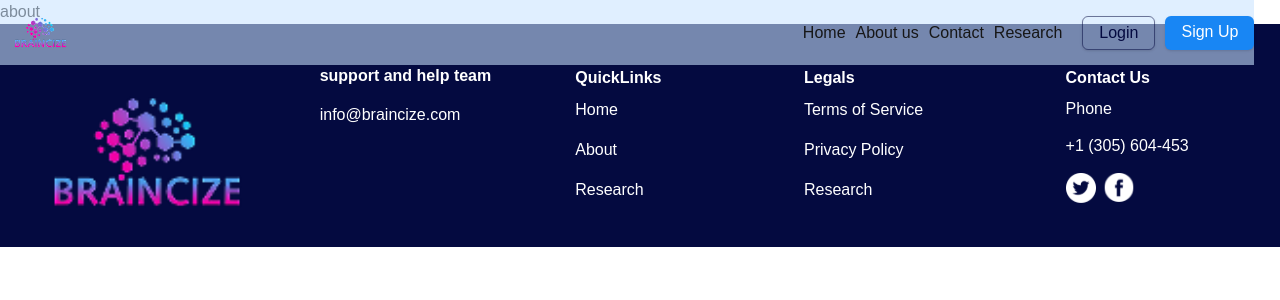
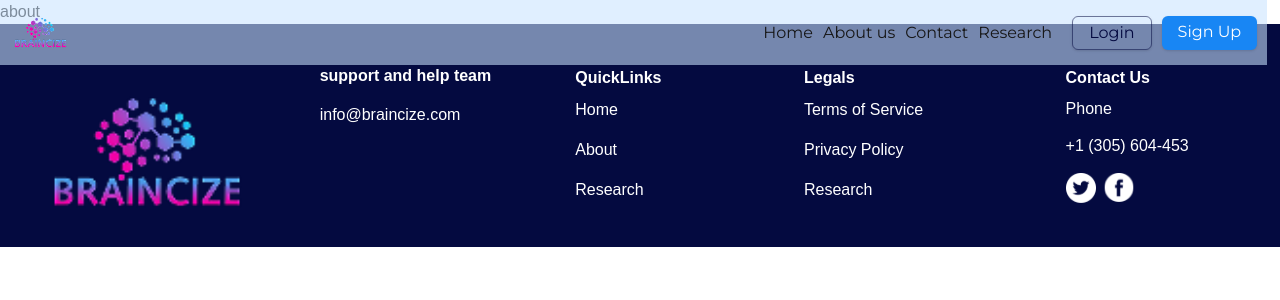
Before and after one commit to patrickowor/Braincize-Web, a Next.js app: page /about in a window 1280 px wide. Shown: the top 300 px of the page. Built offline with nearby package versions, Linux system fonts and the light colour scheme.

Commit message:
fix: minor fixes to header styles

```diff
--- a/src/app/globals.css
+++ b/src/app/globals.css
@@ -34,7 +34,7 @@ body {
   background: var(--background);
   color: var(--foreground);
   font-family: Arial, Helvetica, sans-serif;
-  overflow-x: hidden;
+  overflow-x: hidden !important;
 }
 
 .signup-btn {
--- a/src/app/index.module.css
+++ b/src/app/index.module.css
@@ -69,6 +69,7 @@
 @media (min-width: 600px) {
     .homepage {
         padding-top: 70px;
+        width: 100%;
         background-color: #CAE4FF;
     }
 
--- a/src/shared/components/Header.tsx
+++ b/src/shared/components/Header.tsx
@@ -6,7 +6,7 @@ import Link from 'next/link';
 export default async function Header() {
 
     return (
-        <header className={HeaderStyles.wrapper} >
+        <header className={`fnt-monserat  ${HeaderStyles.wrapper}`} >
             <section className={HeaderStyles.head}>
                 <div className={HeaderStyles.HeaderParent}>
                    <HeaderLogo />
--- a/src/shared/components/Home/Homepage.tsx
+++ b/src/shared/components/Home/Homepage.tsx
@@ -20,7 +20,7 @@ export default function HomePage() {
             <span>Atrophy</span>
             <span>Detection</span>
           </div>
-          <p className={`fnt-poppins ${homeStyle.homepageSubText}`}>
+          <p className={`poppins ${homeStyle.homepageSubText}`}>
             <span>Achieve over 90% accuracy in detecting brain </span>
             <span>volume loss with our advanced AI solutions.</span>
           </p>
@@ -45,7 +45,7 @@ export default function HomePage() {
       </div>
     </div>
     <div className={homeStyle.exploreBtnDiv}>
-      <Link className={`fnt-poppins signup-btn  ${homeStyle.exploreBtn}`} href={"/signup"}>Explore our Technology</Link>
+      <Link className={`poppins signup-btn  ${homeStyle.exploreBtn}`} href={"/signup"}>Explore our Technology</Link>
     </div>
 
   </section>);
--- a/src/shared/styles/header.module.css
+++ b/src/shared/styles/header.module.css
@@ -144,7 +144,8 @@
 /* Small Desktop (≥ 768px) */
 @media (min-width: 768px) {
     .wrapper{
-        width: 98%;
+        width: 100%;
+        padding-right: 10px;
     }
     .pcNav{
         justify-content: flex-end;
@@ -161,10 +162,6 @@
 
 /* Large Desktop (≥ 1200px) */
 @media (min-width: 1200px) {
-  /* body {
-    font-size: 24px;
-    padding: 3rem;
-  } */
 }
 
 
@@ -179,3 +176,9 @@
     width: 79%;
   }
 }
+
+@media (max-width: 1440.9px) {
+  .wrapper {
+    width: 99% ;
+  }
+}
```
